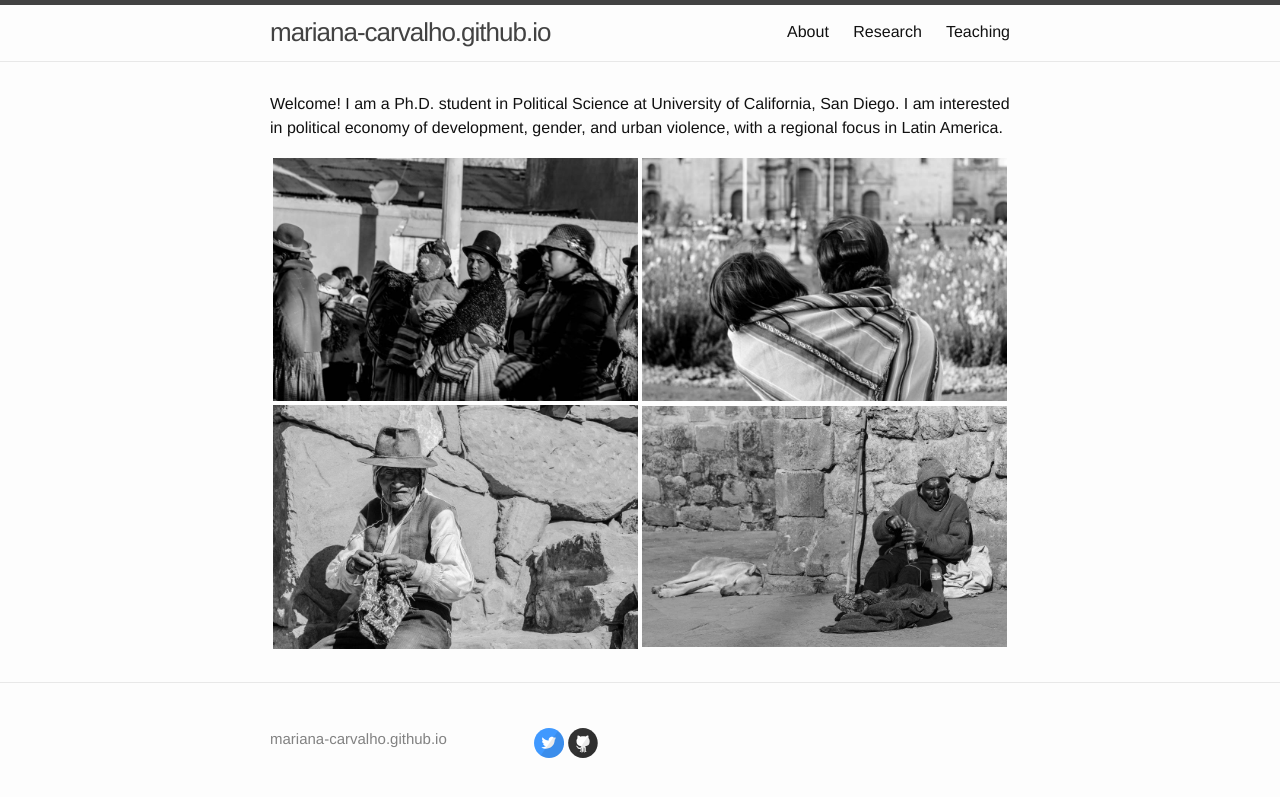
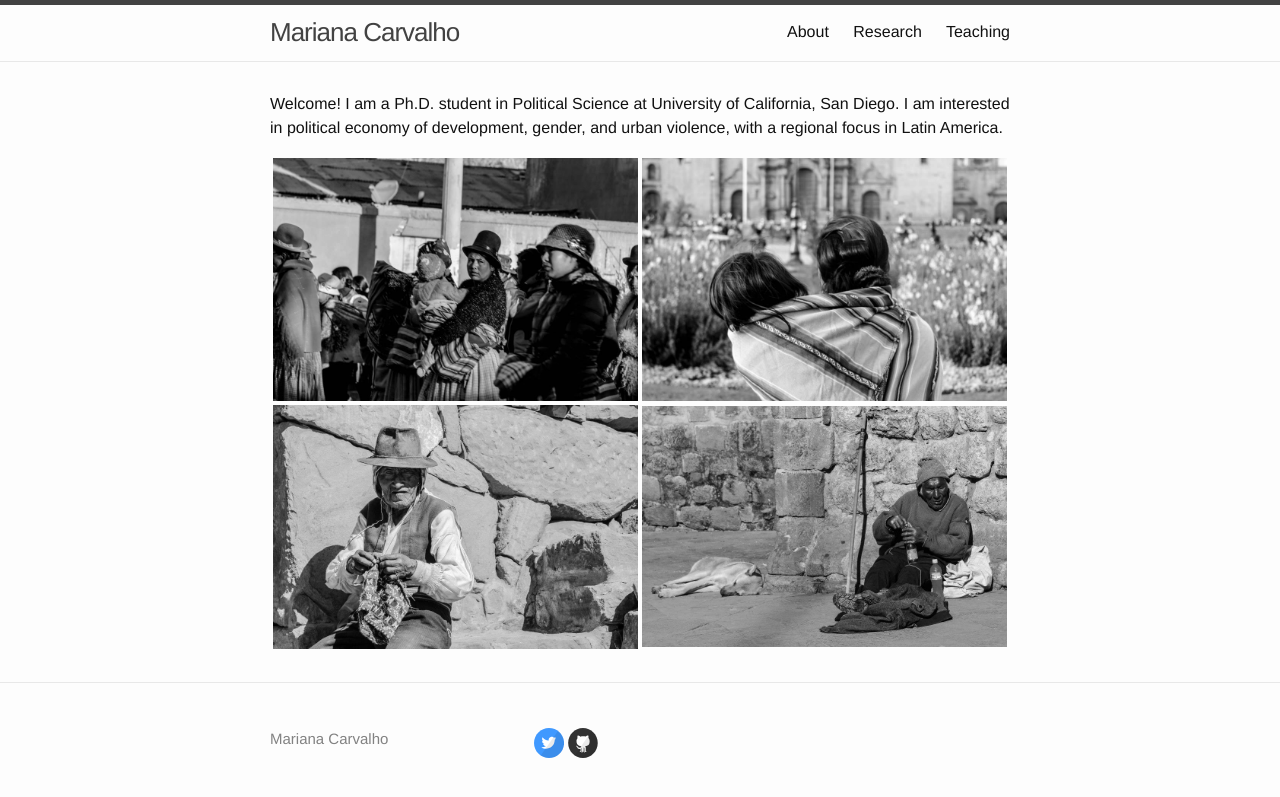
Before and after one commit to mariana-carvalho/mariana-carvalho.github.io, a Jekyll site: the page built from index.md, in a window 1280 px wide. Shown: the top 797 px of the page. Built offline with Jekyll 4.4.1, drawn with Linux system fonts in a browser that asks for light colours; part of the change alters nothing that is shown.

```diff
--- a/_config.yml
+++ b/_config.yml
@@ -13,8 +13,8 @@
 # you will see them accessed via {{ site.title }}, {{ site.email }}, and so on.
 # You can create any custom variable you would like, and they will be accessible
 # in the templates via {{ site.myvariable }}.
-title: #Mariana Carvalho
-email: #macarval@ucsd.edu
+title: Mariana Carvalho
+email_username: macarval@ucsd.edu
 description:
 baseurl: "" # the subpath of your site, e.g. /blog
 url: "" # the base hostname & protocol for your site, e.g. http://example.com
```
